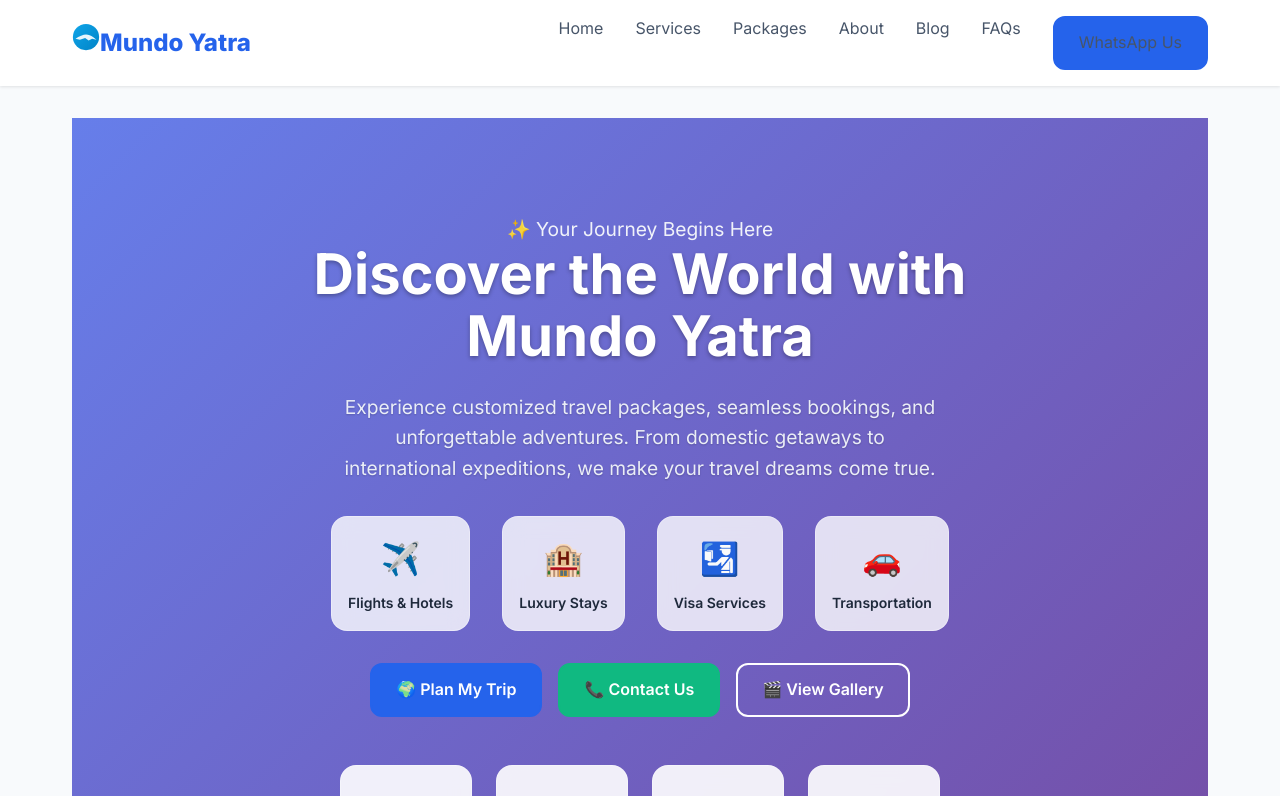
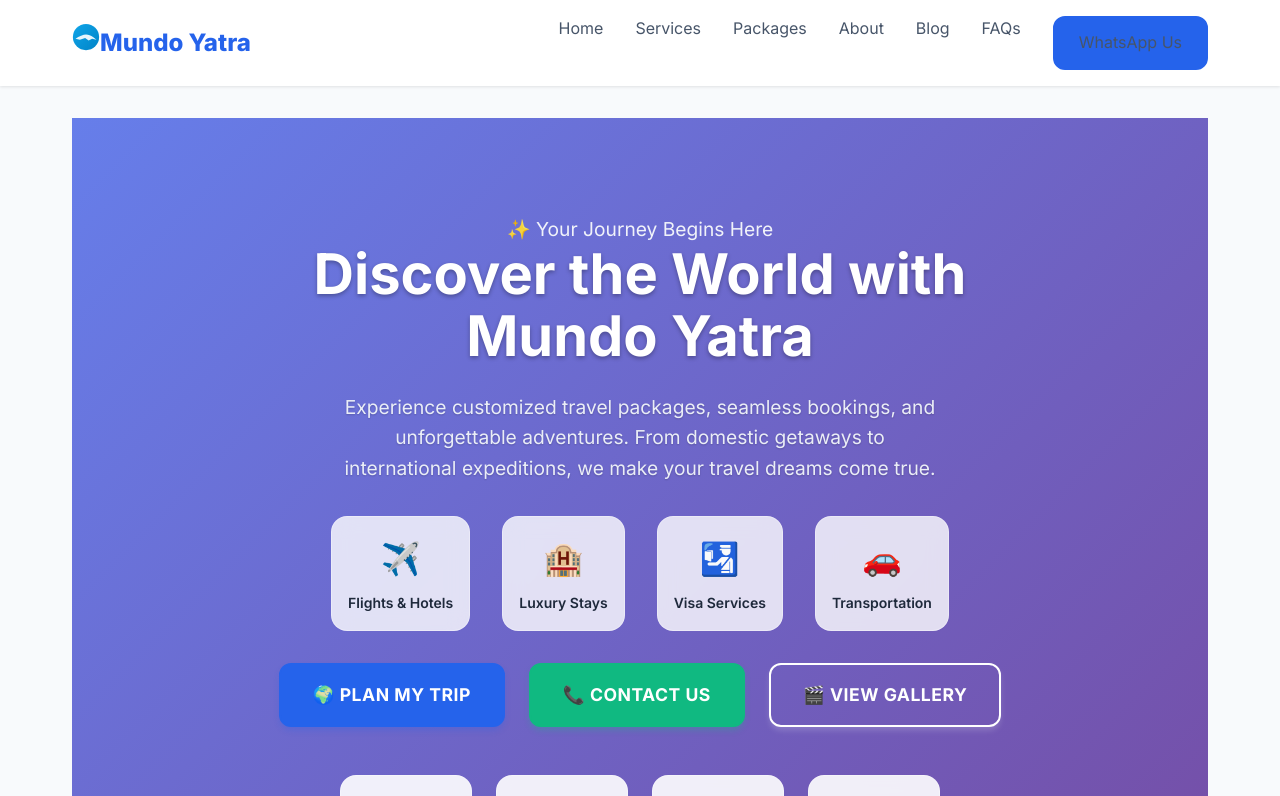
Before and after one commit to mundoyatra/mundoyatra, a React (Vite) app: page / in a window 1280 px wide. Shown: the top 796 px of the page. Built offline with nearby package versions, Linux system fonts and the light colour scheme.

Commit message:
Fix hero buttons UI: improve visibility, contrast, and styling

```diff
--- a/styles.css
+++ b/styles.css
@@ -899,3 +899,59 @@
     grid-template-columns: repeat(2, minmax(0, 1fr));
   }
 }
+
+/* Hero Buttons Specific Styling */
+.hero-buttons {
+  display: flex;
+  gap: 1.5rem;
+  justify-content: center;
+  flex-wrap: wrap;
+  margin-bottom: 3rem;
+  margin-top: 2rem;
+}
+
+.hero-buttons .btn {
+  min-width: 160px;
+  padding: 16px 32px;
+  font-size: 1.1rem;
+  font-weight: 700;
+  text-transform: uppercase;
+  letter-spacing: 0.5px;
+  box-shadow: 0 4px 6px -1px rgba(0, 0, 0, 0.2);
+}
+
+.hero-buttons .btn-primary {
+  background: #2563eb;
+  border: 2px solid #2563eb;
+  box-shadow: 0 4px 6px -1px rgba(37, 99, 235, 0.3);
+}
+
+.hero-buttons .btn-primary:hover {
+  background: #1d4ed8;
+  border-color: #1d4ed8;
+  box-shadow: 0 8px 15px -3px rgba(37, 99, 235, 0.4);
+}
+
+.hero-buttons .btn-secondary {
+  background: #10b981;
+  border: 2px solid #10b981;
+  box-shadow: 0 4px 6px -1px rgba(16, 185, 129, 0.3);
+}
+
+.hero-buttons .btn-secondary:hover {
+  background: #059669;
+  border-color: #059669;
+  box-shadow: 0 8px 15px -3px rgba(16, 185, 129, 0.4);
+}
+
+.hero-buttons .btn-outline {
+  background: transparent;
+  border: 2px solid white;
+  box-shadow: 0 4px 6px -1px rgba(255, 255, 255, 0.2);
+}
+
+.hero-buttons .btn-outline:hover {
+  background: white;
+  color: #2563eb;
+  box-shadow: 0 8px 15px -3px rgba(255, 255, 255, 0.3);
+}
```
